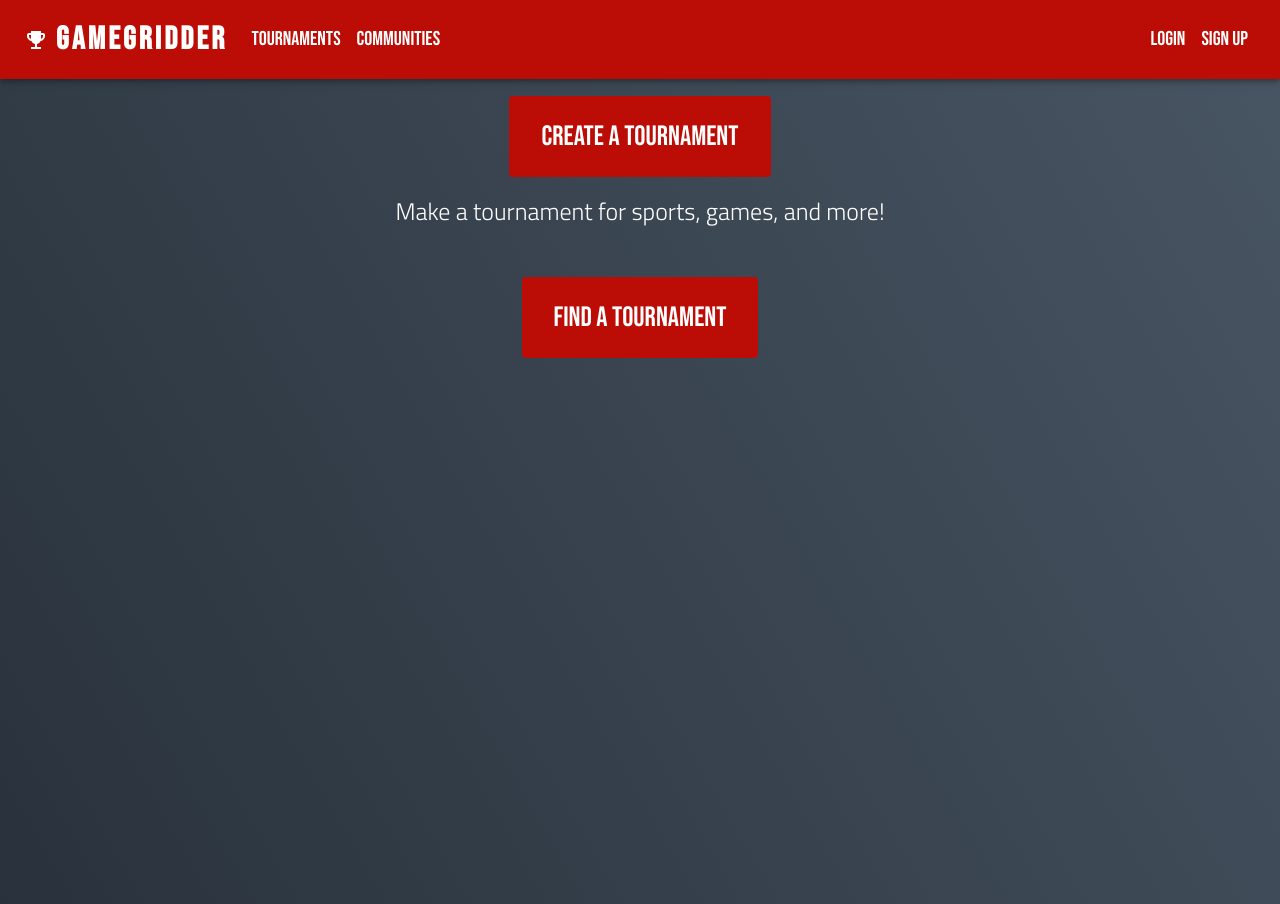
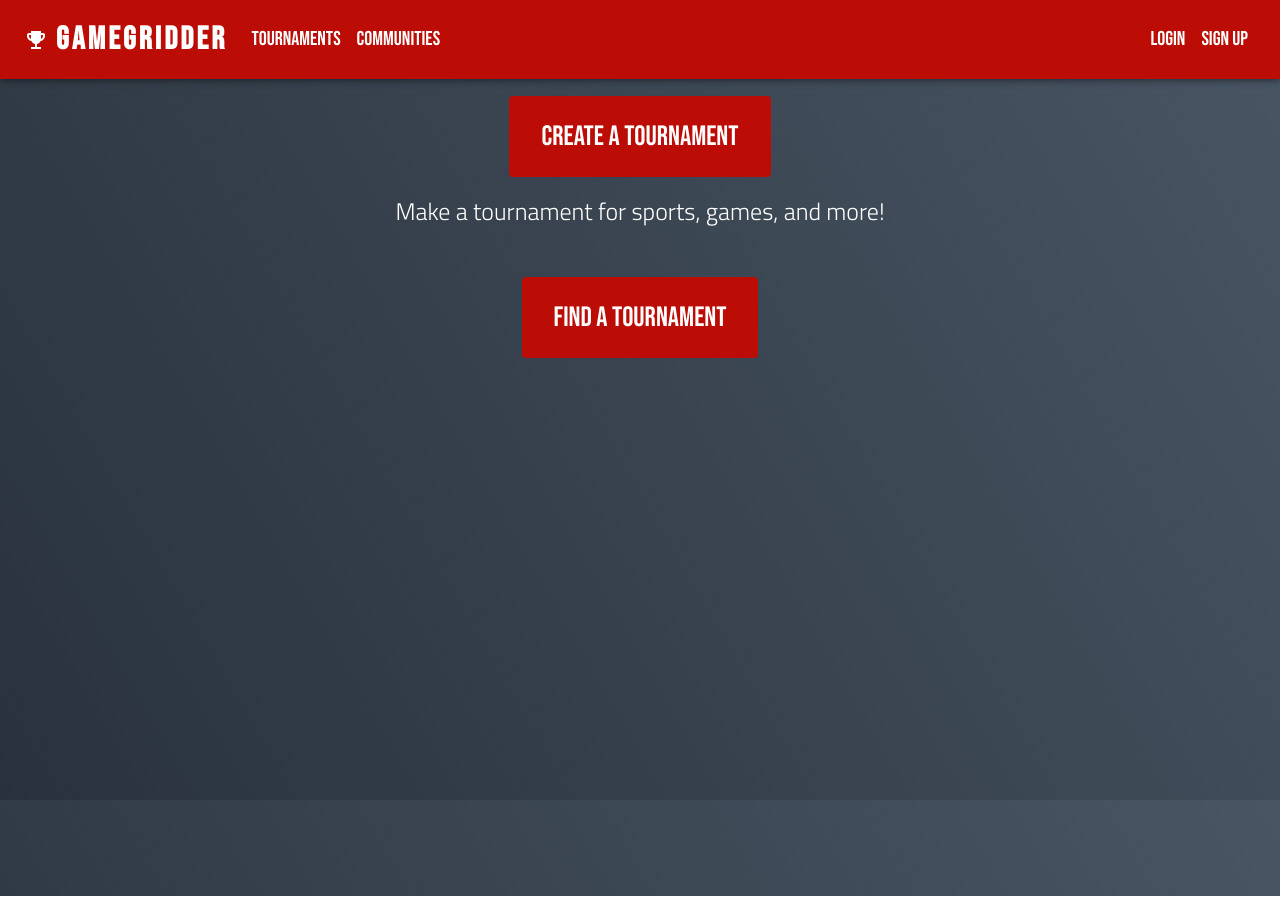
Before and after one commit to terrynguyen100/game-gridder, a React (Create React App) app in the folder front-end/: page / in a window 1280 px wide. Built offline with nearby package versions, Linux system fonts and the light colour scheme.

Commit message:
Fix repeating gradient in background of some pages

```diff
--- a/front-end/src/sass/app.scss
+++ b/front-end/src/sass/app.scss
@@ -1,12 +1,16 @@
 @use './utilities/variables' as v;
+
+html {
+  height: 100%;
+}
 
 body {
   background-image: v.$main-bg;
   font-size: 16px;
-}
-
-.App {
-  height: 100vh;
+  height: 100%;
+  margin: 0;
+  background-repeat: no-repeat;
+  background-attachment: fixed;
 }
 
 a {
```
